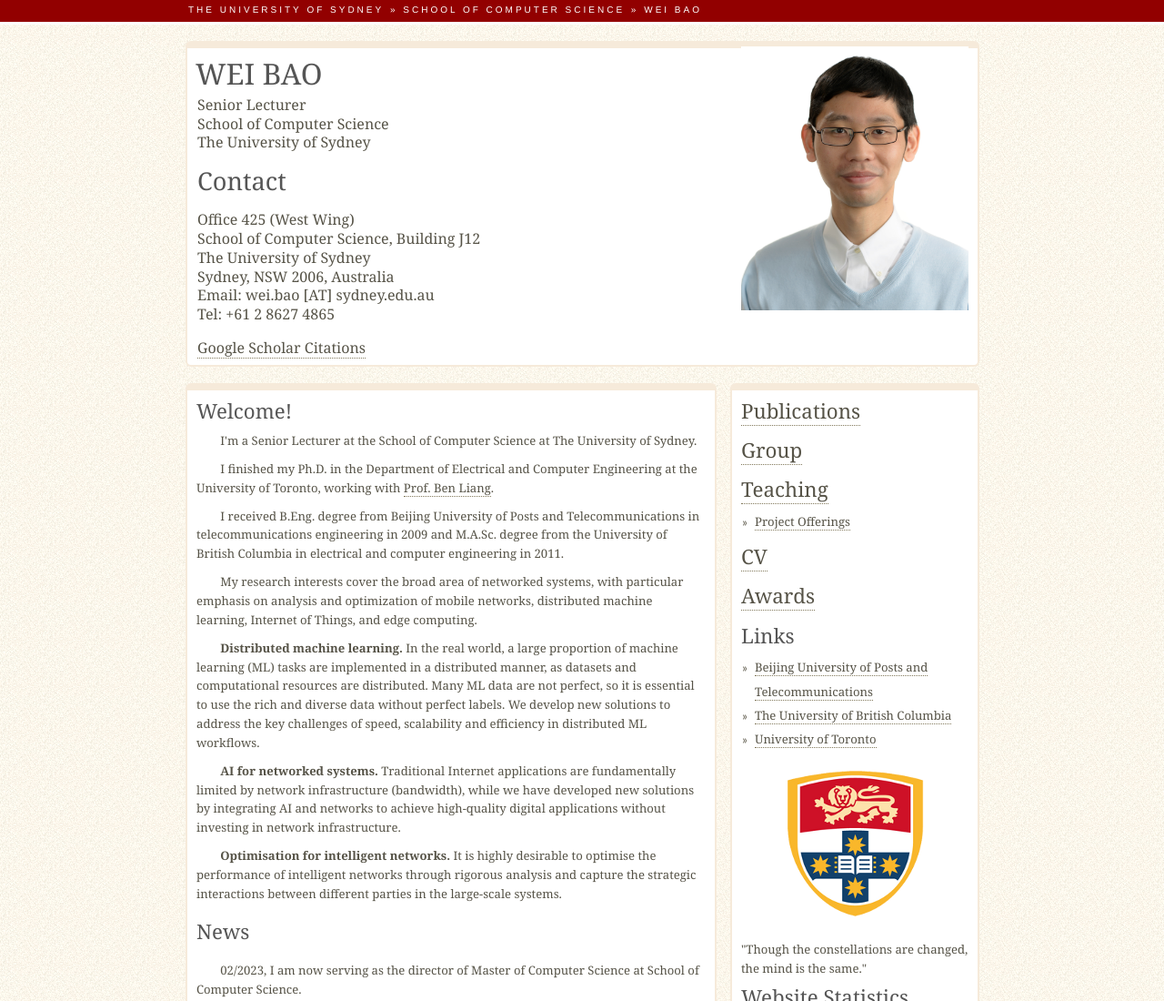
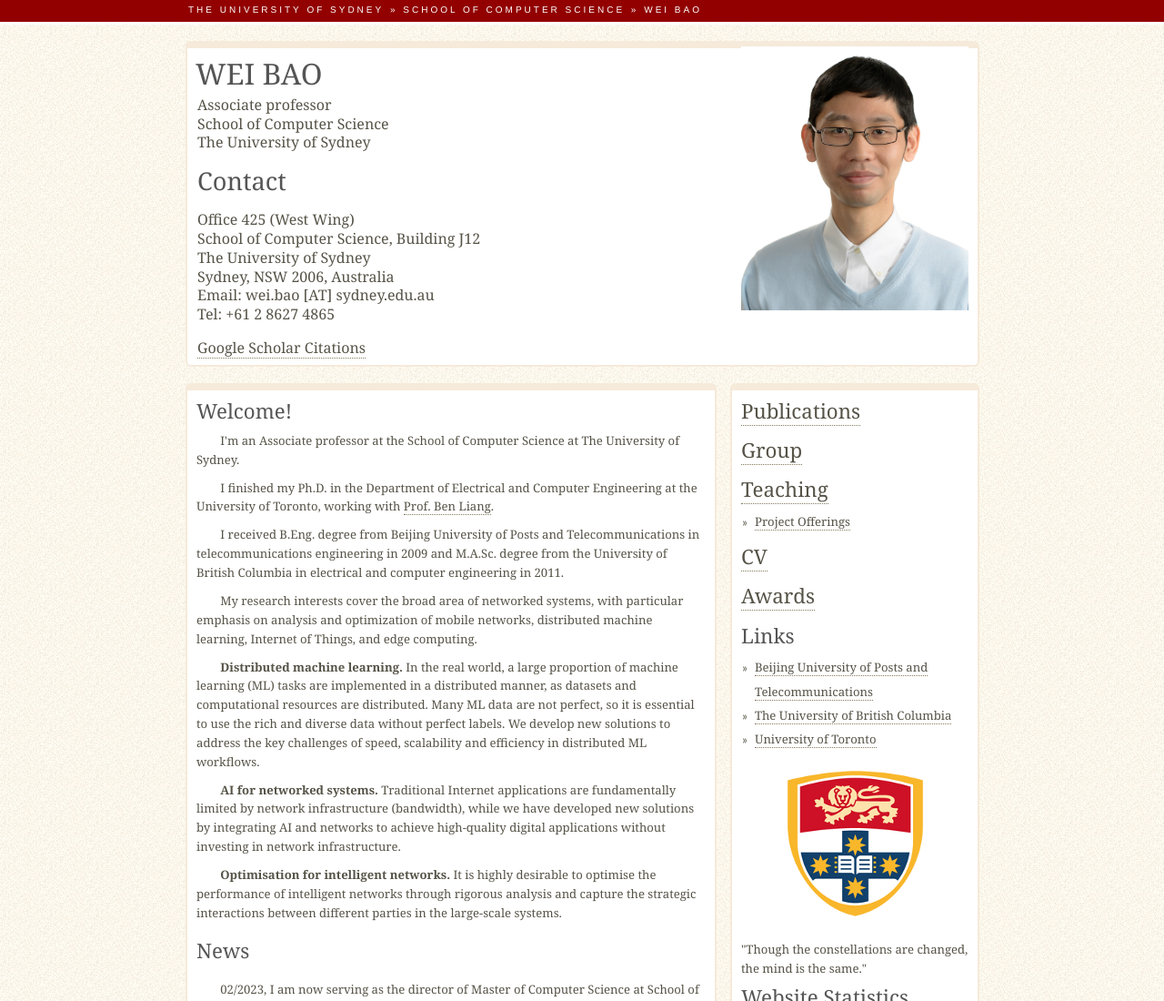
Before and after one commit to weibao-cs/weibao-cs.github.io, a plain HTML site: page index.html in a window 1280 px wide. Shown: the top 1100 px of the page at 91% size. Drawn offline with Linux system fonts and the light colour scheme.

Commit message:
Update index.html

```diff
--- a/index.html
+++ b/index.html
@@ -30,7 +30,7 @@
     <div id="page_title_leftcontent">
       <h1>WEI BAO</h1>
       <ul>
-     		<p>Senior Lecturer </p>
+     		<p>Associate professor </p>
 		<p>School of Computer Science</p>
 		<p>The University of Sydney </p>
       </ul>
@@ -62,7 +62,7 @@
 
   <div id="content">
     <h2>Welcome!</h2>
-    <p> I'm a Senior  Lecturer at the School of Computer Science at The University of Sydney.  </p>
+    <p> I'm an Associate professor at the School of Computer Science at The University of Sydney.  </p>
     <p>I finished my Ph.D. in the Department of Electrical and Computer Engineering at the University of Toronto, working with <a href="http://www.comm.utoronto.ca/~liang/">Prof. Ben Liang</a>. </p>
     <p>I received B.Eng. degree from Beijing University of Posts and Telecommunications in telecommunications engineering in 2009 and M.A.Sc. degree from the University of British Columbia in electrical and computer engineering in 2011. </p>
 
```
